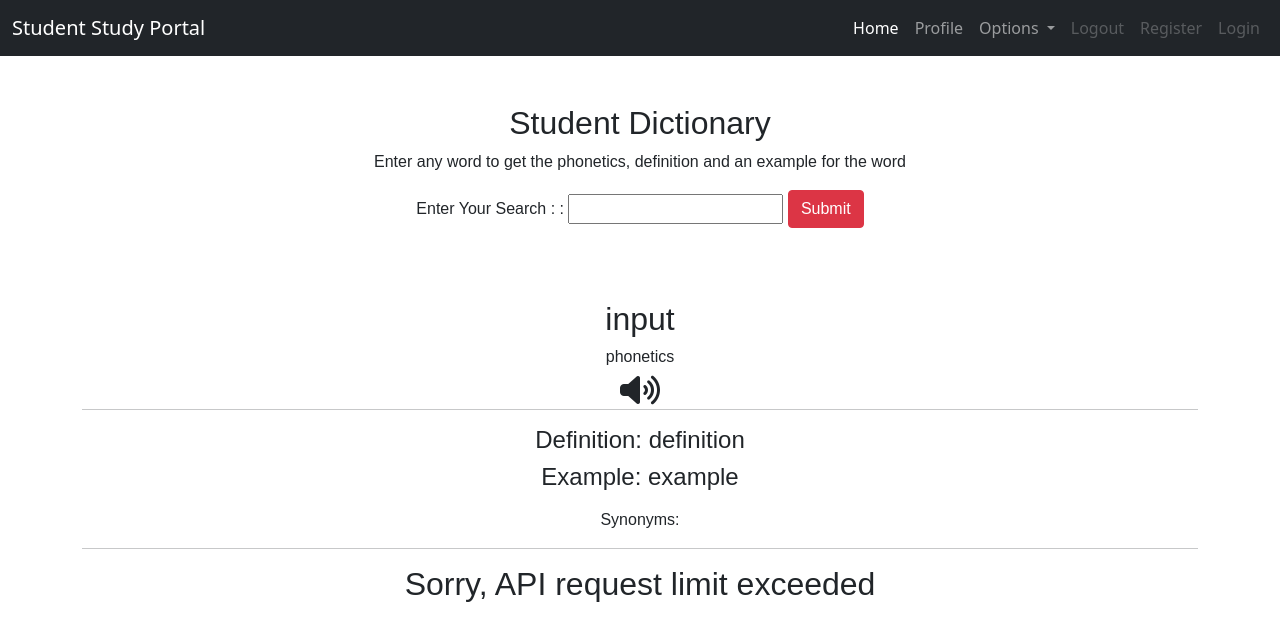
After one commit to msSandhya23/Only-Project, a Django app: page /dictionary/ in a window 1280 px wide. The commit adds this page. Shown: the top 641 px of the page. Run offline with Django 4.2, Linux system fonts and the light colour scheme.

Commit message:
Add dictionary feature; implement dictionary view and template, update books view, and enhance books template

```diff
--- a/Student_Study_Portal/dashboard/urls.py
+++ b/Student_Study_Portal/dashboard/urls.py
@@ -14,5 +14,7 @@ urlpatterns = [
     path('todo/',views.todo,name='todo'),
     path('update_todo/<int:pk>',views.update_todo,name='update_todo'),
     path('delete_todo/<int:pk>',views.delete_todo,name='delete_todo'),
-    path('books/',views.books,name='books')
+    path('books/',views.books,name='books'),
+    path('dictionary/',views.dictionary,name='dictionary'),
+
 ]
--- a/Student_Study_Portal/dashboard/views.py
+++ b/Student_Study_Portal/dashboard/views.py
@@ -158,7 +158,7 @@ def delete_todo(request,pk=None):
     Todo.objects.get(id=pk).delete()
     return redirect('todo')
 
-def book(request):
+def books(request):
     if request.method == 'POST':
         form = DashboardForm(request.POST)
         text = request.POST['text']
@@ -175,7 +175,7 @@ def book(request):
                 'count':answer['items'][i]['volumeInfo'].get('pageCount'),
                 'categories':answer['items'][i]['volumeInfo'].get('categories'),
                 'rating':answer['items'][i]['volumeInfo'].get('pageRating'),
-                'thumbnail':answer['items'][i]['volumeInfo'].get('imageLinks'),
+                'thumbnail':answer['items'][i]['volumeInfo'].get('imageLinks').get('thumbnail'),
                 'preview':answer['items'][i]['volumeInfo'].get('previewLinks'),
 
             }
@@ -189,3 +189,35 @@ def book(request):
         form = DashboardForm()
     context = {'form':form}
     return render(request,'books.html',context)
+
+def dictionary(request):
+    if request.method == "POST":
+        form = DashboardForm(request.POST)
+        text = request.POST['text']
+        url = 'https://api.dictionaryapi.dev/api/v2/entries/en_US'+text
+        r = request.get(url)
+        answer = r.json()
+        try:
+            phonetics = answer[0]['phonetics']['text']
+            audio = answer[0]['phonetics']['audio']
+            definition = answer[0]['meanings']['definitions'][0]['definition']
+            example = answer[0]['meanings']['definitions'][0]['examples']
+            synonyms = answer[0]['phonetics']['definitions'][0]['synonyms']
+            context = {
+                'form':form,
+                'input': text,
+                'phonetics': audio,
+                'definition': definition,
+                'example': example,
+                'synonyms': synonyms
+            }
+        except:
+            context = {
+                'form':form,
+                'input':''
+            }
+        return render(request,'dictionary.html',context)
+    else:
+        form = DashboardForm()
+    context = {'form':form}
+    return render(request,'dictionary.html',context)
--- /dev/null
+++ b/Student_Study_Portal/templates/dictionary.html
@@ -0,0 +1,31 @@
+{% extends 'base.html' %}
+{% load static %}
+{% block content %}
+<section class="text-center container">
+    <h2>Student Dictionary</h2>
+    <p>Enter any word to get the phonetics, definition and an example  for the word</p>
+    <form action="" method="post">
+        {% csrf_token %}
+        {{form}}
+        <input class="btn btn-danger" type="submit" value="Submit">
+    </form><br>
+    <div class="content-section p-0 mt-5">
+        <div class="custom-header">
+            <h2>input</h2>
+            <h6>phonetics</h6>
+            <audio id="player" src=""></audio>
+            <div>
+                <i class="fa fa-volume-up fa-2x"></i>
+            </div>
+        </div>
+        <hr class="p-0 m-0">
+        <p class="float-left">
+            <h4>Definition: definition</h4>
+            <h4>Example: example</h4>
+        </p>
+        Synonyms:
+        <hr>
+    </div>
+    <h2>Sorry, API request limit exceeded</h2>
+</section>
+{% endblock content %}
```
Also changed, not shown: Student_Study_Portal/templates/books.html (+5 -3 lines).
